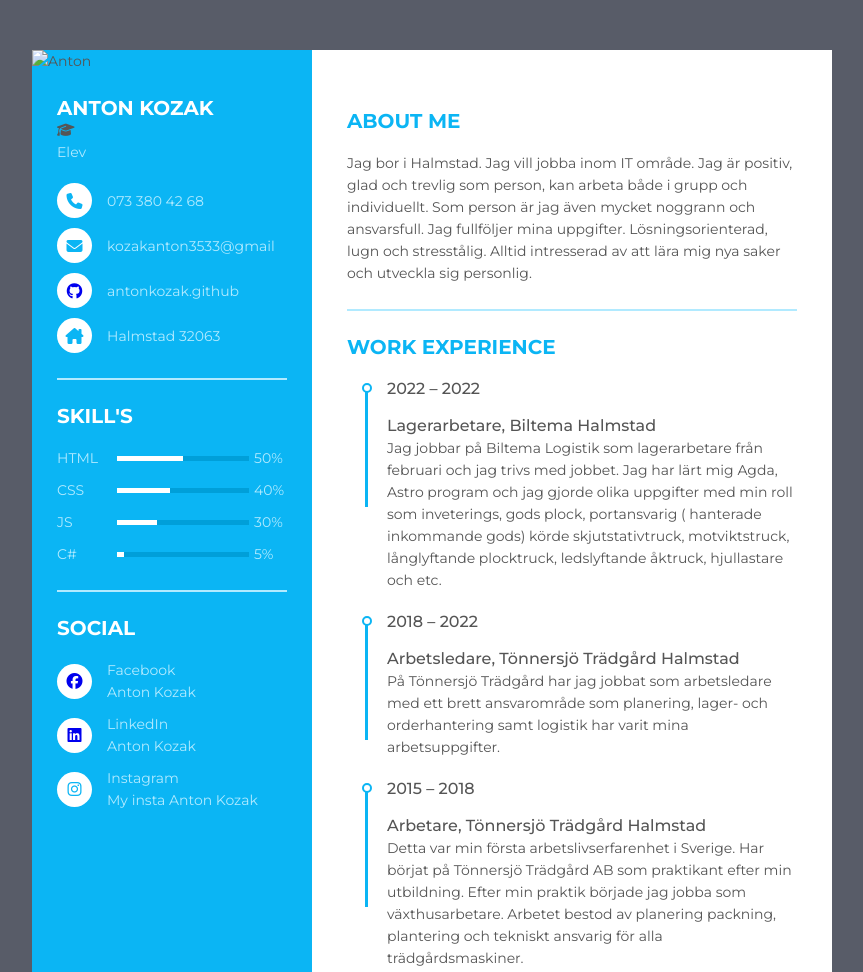
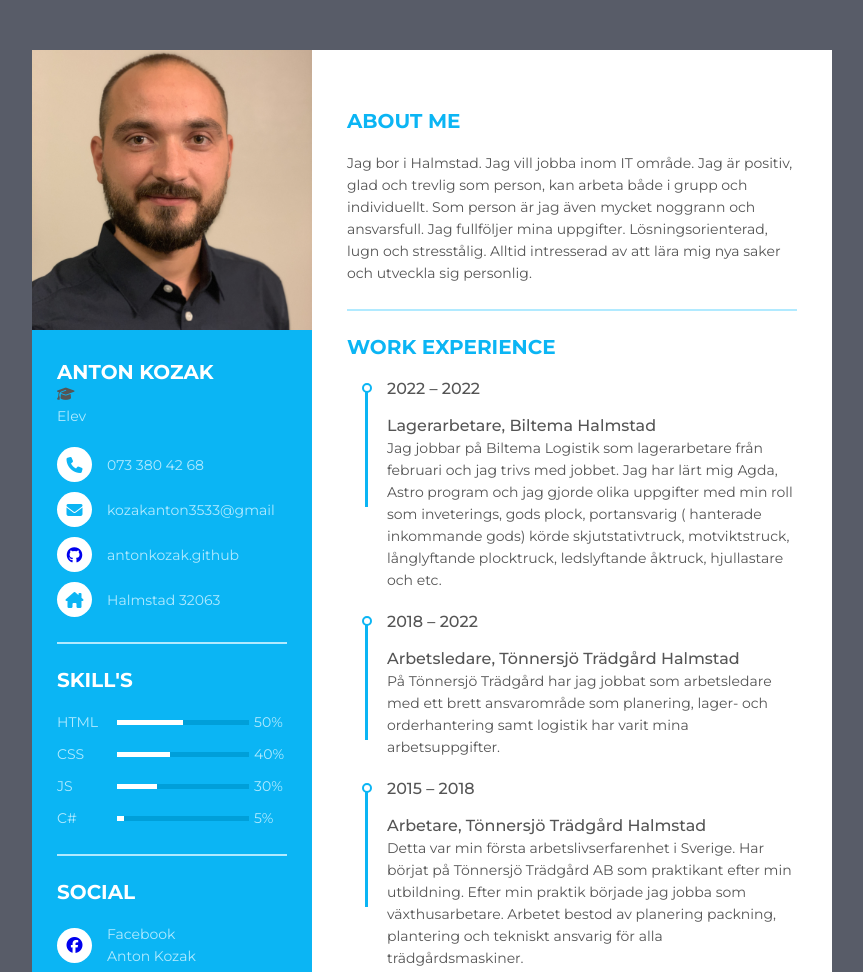
Before and after one commit to AntonKozak/Inl-mning-CV, a plain HTML site: page index.html in a window 1280 px wide. Shown: the top 972 px of the page, without its empty margins (208-1071 px from the left). Drawn offline with Linux system fonts and the light colour scheme; the site is published under a folder, as on GitHub Pages, so addresses that start at the root find nothing.

Commit message:
Update index.html

```diff
--- a/index.html
+++ b/index.html
@@ -12,7 +12,7 @@
     <div class="resume">
         <div class="resume_left">
             <div class="resume_profile">
-                <img src="/anton.jpeg" alt="Anton">
+                <img src="./anton.jpeg" alt="Anton">
             </div>
             <div class="resume_content">
                 <div class="resume_item resume_info">
```
